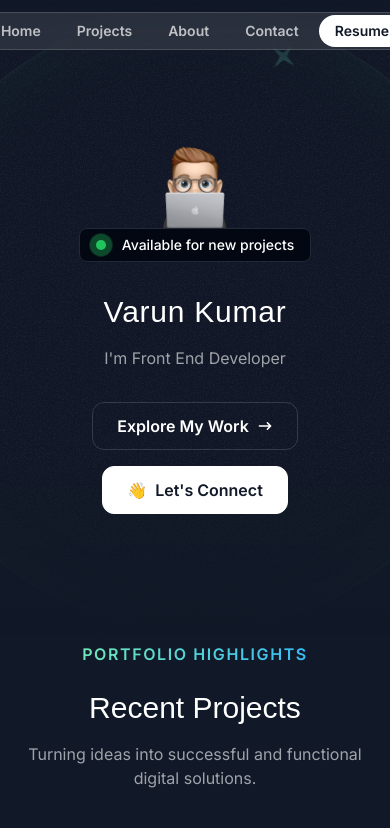
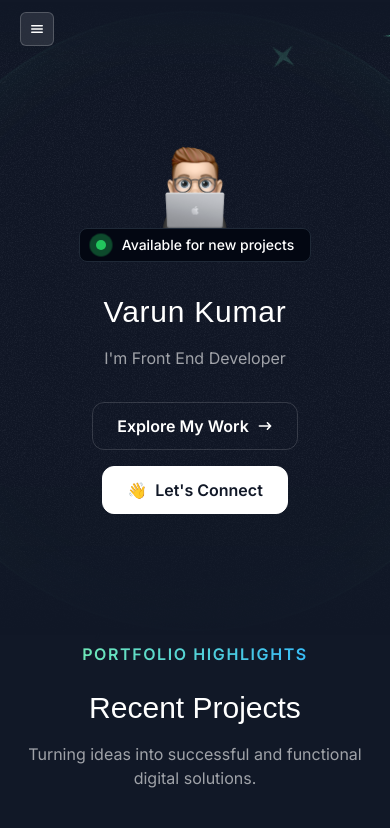
Before and after one commit to varunn76/updated-portfolio, a Next.js app: page / in a window 390 px wide. Shown: the top 828 px of the page. Built offline with nearby package versions, Linux system fonts and the light colour scheme; a web font is replaced by a local one.

Commit message:
resume update

```diff
--- /dev/null
+++ b/src/components/icons/MenuIcon.tsx
@@ -0,0 +1,23 @@
+import * as React from "react";
+
+const SvgIcon = ({ size }: { size?: string }) => (
+  <svg
+    xmlns="http://www.w3.org/2000/svg"
+    width={size || "1rem"}
+    height={size || "1rem"}
+    fill="currentColor"
+    stroke="currentColor"
+    strokeWidth="0"
+    viewBox="0 0 512 512"
+  >
+    <path
+      fill="none"
+      strokeLinecap="round"
+      strokeMiterlimit="10"
+      strokeWidth="48"
+      d="M88 152h336M88 256h336M88 360h336"
+    ></path>
+  </svg>
+);
+
+export default SvgIcon;
--- a/src/components/icons/index.js
+++ b/src/components/icons/index.js
@@ -11,6 +11,7 @@ import ReactNative from "./ReactNative";
 import TypeScriptIcon from "./TypeScriptIcon";
 import TailwindcssIcon from "./TailwindcssIcon";
 import GSAP from "./GSAPIcon";
+import MenuIcon from "./MenuIcon";
 
 export {
   JavaScriptIcon,
@@ -26,4 +27,5 @@ export {
   CircleIcon,
   TailwindcssIcon,
   GSAP,
+  MenuIcon,
 };
--- a/src/sections/Header.tsx
+++ b/src/sections/Header.tsx
@@ -1,9 +1,15 @@
-const resumeUrl = "/varunCV.pdf";
+"use client";
+import { MenuIcon } from "@/components/icons";
+import { useState } from "react";
+
+const resumeUrl = "/varunkumarCV.pdf";
 
 export const Header = () => {
+  const [isOpen, setIsOpen] = useState(false);
+
   return (
-    <div className="flex items-center justify-center fixed top-3 w-full z-10">
-      <nav className="flex gap-1 p-0.5 border border-white/15 rounded-full bg-white/10 backdrop-blur">
+    <header className="fixed top-3 left-0 w-full z-10 flex items-center justify-center">
+      <nav className="hidden md:flex gap-1 p-0.5 border border-white/15 rounded-full bg-white/10 backdrop-blur">
         <a href="#home" className="nav-item">
           Home
         </a>
@@ -19,12 +25,60 @@ export const Header = () => {
         <a
           href={resumeUrl}
           className="nav-item bg-white text-gray-900 hover:bg-white/70 hover:text-gray-900"
-          target="_blank" // Opens in a new tab
+          target="_blank"
           rel="noopener noreferrer"
         >
           Resume
         </a>
       </nav>
-    </div>
+
+      <div className="md:hidden flex items-center justify-between w-full px-5">
+        <button
+          className="p-2 rounded-md bg-white/10 border border-white/20 backdrop-blur"
+          onClick={() => setIsOpen(!isOpen)}
+          aria-label="Toggle menu"
+        >
+          {isOpen ? <p>x</p> : <MenuIcon />}
+        </button>
+      </div>
+
+      {isOpen && (
+        <div className="absolute top-14 mx-auto left-1/2 -translate-x-1/2 w-[90%] flex flex-col items-center gap-3 bg-white/10 backdrop-blur border border-white/15 rounded-2xl p-4 md:hidden">
+          <a href="#home" className="nav-item" onClick={() => setIsOpen(false)}>
+            Home
+          </a>
+          <a
+            href="#project"
+            className="nav-item"
+            onClick={() => setIsOpen(false)}
+          >
+            Projects
+          </a>
+          <a
+            href="#about"
+            className="nav-item"
+            onClick={() => setIsOpen(false)}
+          >
+            About
+          </a>
+          <a
+            href="#contact"
+            className="nav-item"
+            onClick={() => setIsOpen(false)}
+          >
+            Contact
+          </a>
+          <a
+            href={resumeUrl}
+            className="nav-item bg-white text-gray-900 hover:bg-white/70 hover:text-gray-900"
+            target="_blank"
+            rel="noopener noreferrer"
+            onClick={() => setIsOpen(false)}
+          >
+            Resume
+          </a>
+        </div>
+      )}
+    </header>
   );
 };
```
Also changed, not shown: 2 other files (tests, documents, lock files or other folders).
